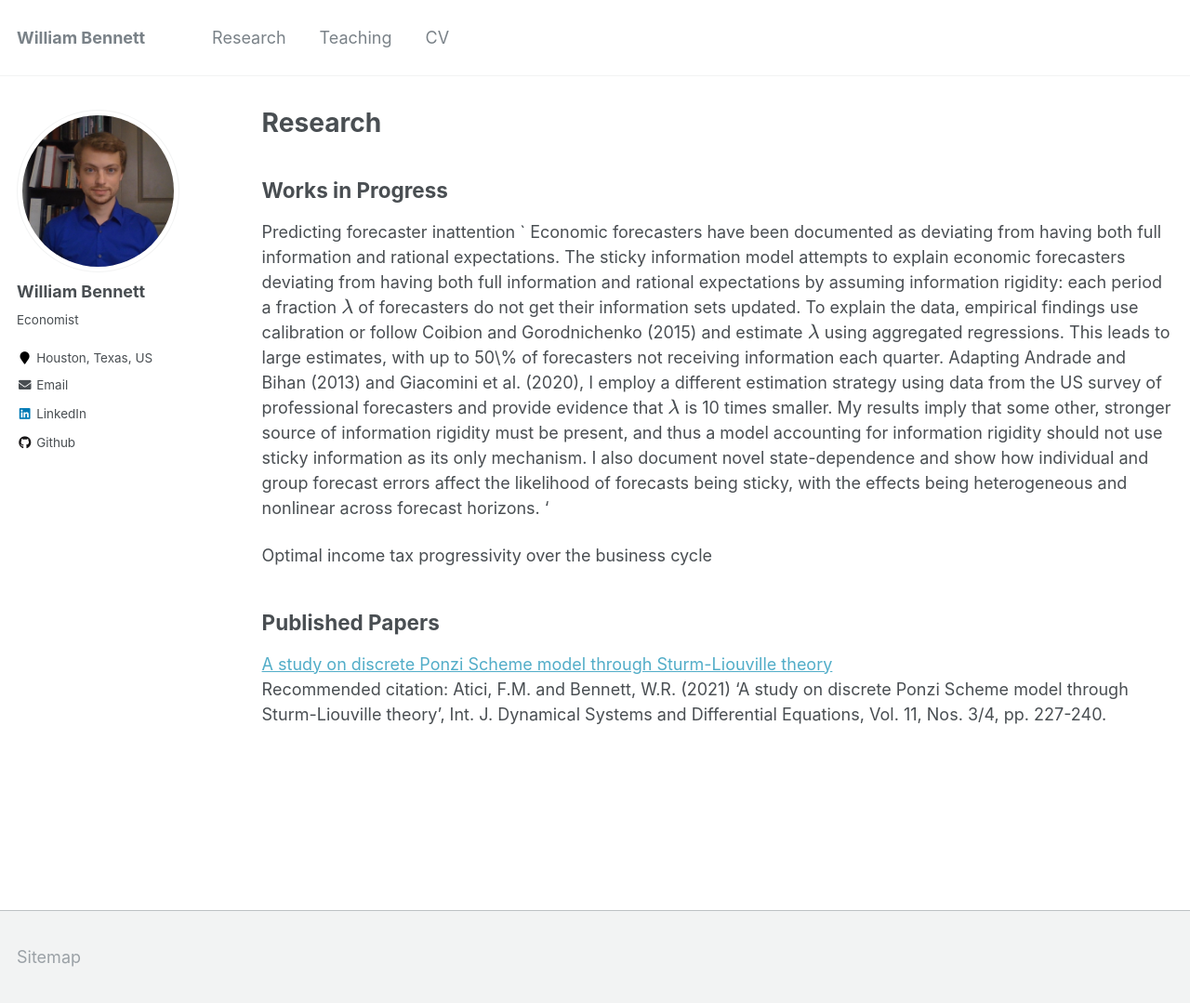
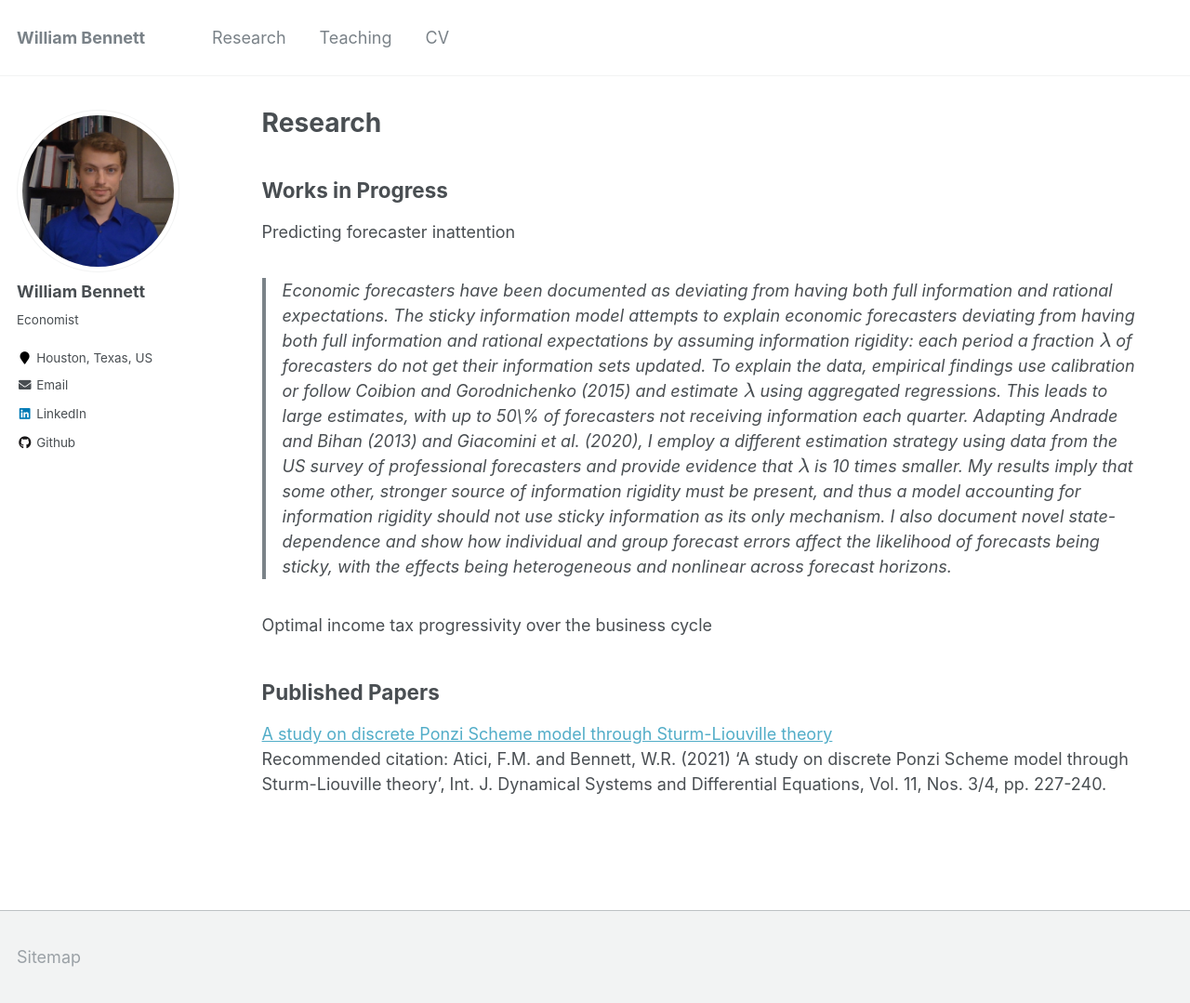
Before and after one commit to williambennettecon/williambennettecon.github.io, a Jekyll site: the page built from _pages/research.md, in a window 1280 px wide and 1079 px high. Shown: the whole window at 93% size. Built offline with Jekyll 4.4.1, drawn with Linux system fonts in a browser that asks for light colours; formulas are drawn with MathJax 3.

```diff
--- a/_pages/research.md
+++ b/_pages/research.md
@@ -11,9 +11,7 @@ Works in Progress
 --
 
 Predicting forecaster inattention
-`
-Economic forecasters have been documented as deviating from having both full information and rational expectations. The sticky information model attempts to explain economic forecasters deviating from having both full information and rational expectations by assuming information rigidity: each period a fraction $\lambda$ of forecasters do not get their information sets updated. To explain the data, empirical findings use calibration or follow Coibion and Gorodnichenko (2015) and estimate $\lambda$ using aggregated regressions. This leads to large estimates, with up to 50\% of forecasters not receiving information each quarter. Adapting Andrade and Bihan (2013) and Giacomini et al. (2020), I employ a different estimation strategy using data from the US survey of professional forecasters and provide evidence that $\lambda$ is 10 times smaller. My results imply that some other, stronger source of information rigidity must be present, and thus a model accounting for information rigidity should not use sticky information as its only mechanism. I also document novel state-dependence and show how individual and group forecast errors affect the likelihood of forecasts being sticky, with the effects being heterogeneous and nonlinear across forecast horizons.
-'
+>Economic forecasters have been documented as deviating from having both full information and rational expectations. The sticky information model attempts to explain economic forecasters deviating from having both full information and rational expectations by assuming information rigidity: each period a fraction $\lambda$ of forecasters do not get their information sets updated. To explain the data, empirical findings use calibration or follow Coibion and Gorodnichenko (2015) and estimate $\lambda$ using aggregated regressions. This leads to large estimates, with up to 50\% of forecasters not receiving information each quarter. Adapting Andrade and Bihan (2013) and Giacomini et al. (2020), I employ a different estimation strategy using data from the US survey of professional forecasters and provide evidence that $\lambda$ is 10 times smaller. My results imply that some other, stronger source of information rigidity must be present, and thus a model accounting for information rigidity should not use sticky information as its only mechanism. I also document novel state-dependence and show how individual and group forecast errors affect the likelihood of forecasts being sticky, with the effects being heterogeneous and nonlinear across forecast horizons.
 
 Optimal income tax progressivity over the business cycle
 
```
